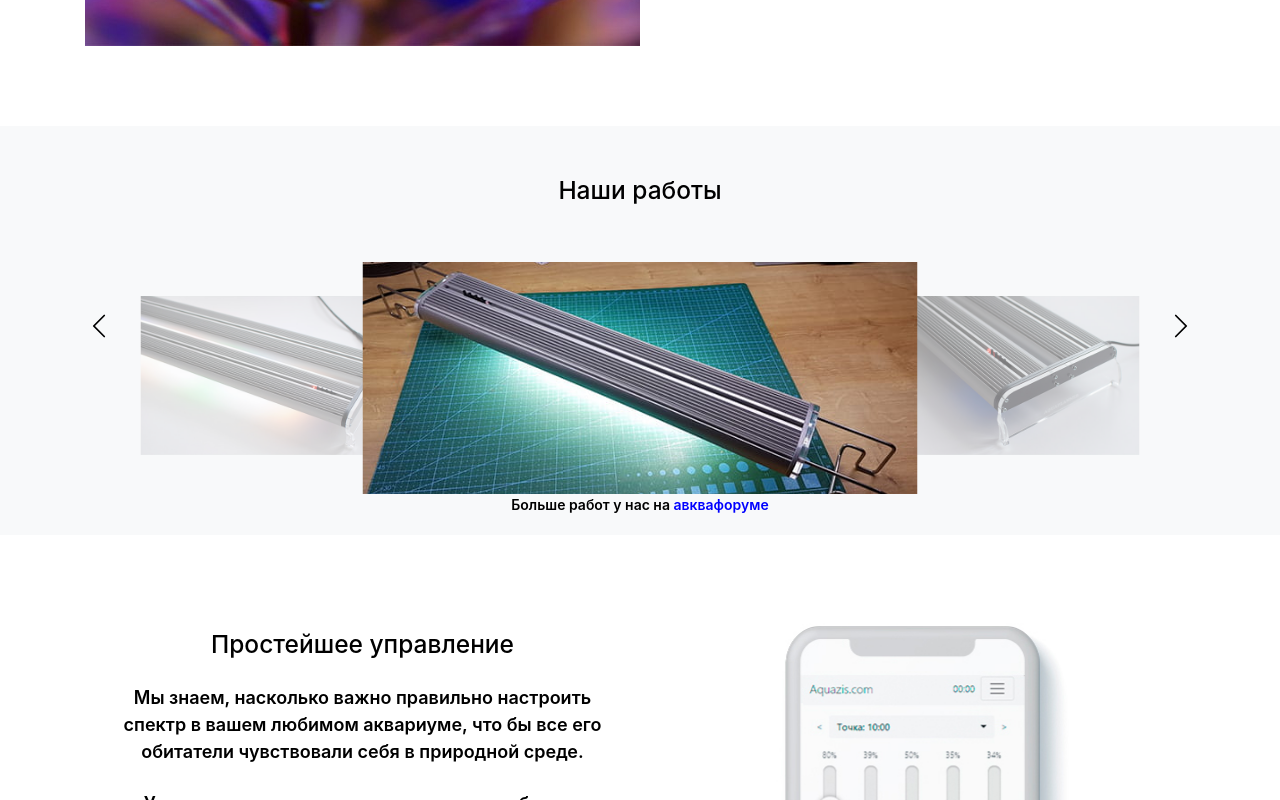
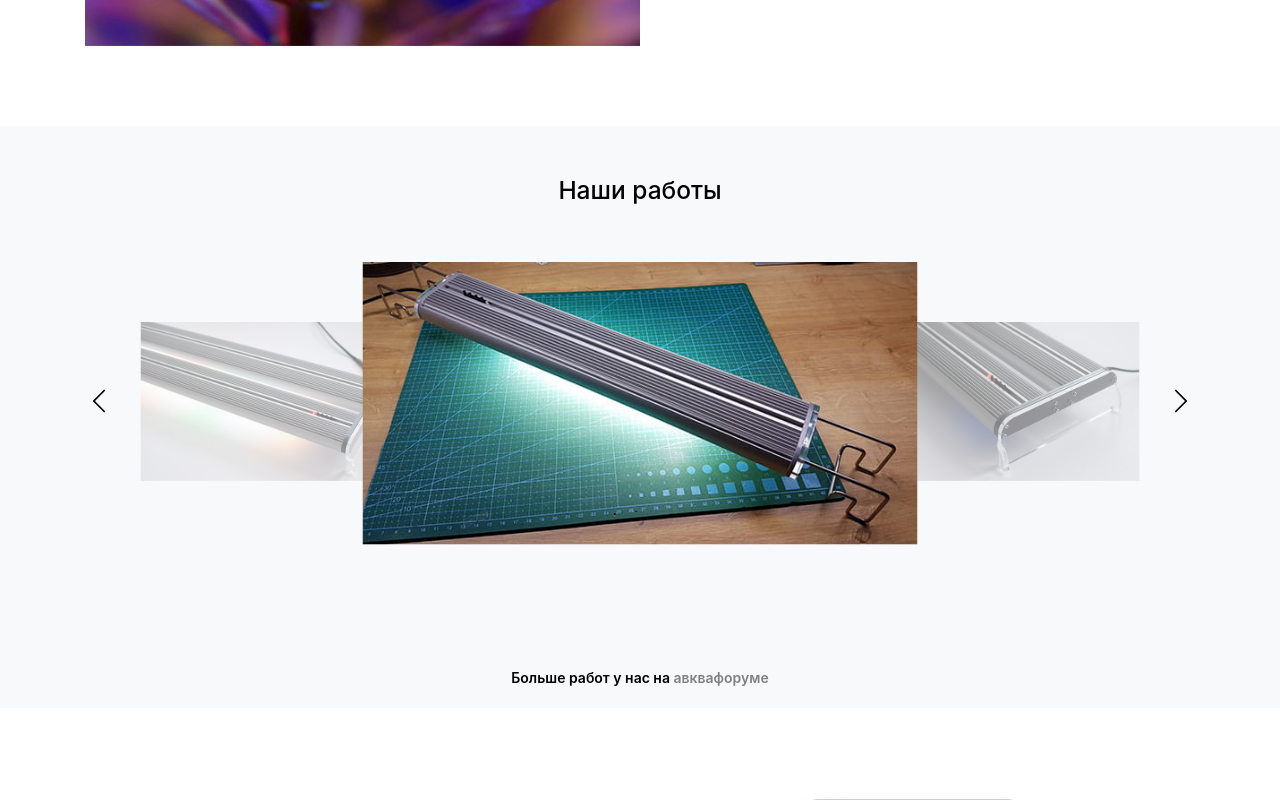
Before and after one commit to vddsh/Aquazisweb, a React (Create React App) app: page / in a window 1280 px wide. Shown: the part 1620-2420 px from the top of the page. Built offline with nearby package versions, Linux system fonts and the light colour scheme.

Commit message:
Constructor start

```diff
--- a/src/components/HeroPage/HeroPage.jsx
+++ b/src/components/HeroPage/HeroPage.jsx
@@ -210,7 +210,7 @@ function HeroPage() {
               Возпользуйся конструктором в который мы перенесли весь наш опыт и
               знания
             </p>
-            <Link to="/contructor" className="ref__button btn">
+            <Link to="/constructor" className="ref__button btn">
               Собрать светильник
             </Link>
           </div>
--- a/src/components/HeroPage/HeroPage.scss
+++ b/src/components/HeroPage/HeroPage.scss
@@ -147,10 +147,9 @@
   margin: 50px 0;
 }
 .slider__info a {
-  color: blue;
+  color: grey;
 }
 .slider__component {
-  max-height: 400px;
   overflow: hidden;
 }
 .slider__info {
--- a/src/components/Slider/Slider.scss
+++ b/src/components/Slider/Slider.scss
@@ -2,6 +2,7 @@
   transform: scale(0.7);
   transition: transform 300ms;
   opacity: 0.5;
+  height: 400px;
 }
 
 .slideWrapper {
@@ -11,7 +12,7 @@
 
 .prevArrow {
   position: absolute;
-  top: 20%;
+  top: 30%;
   left: 0px;
   cursor: pointer;
   font-size: 2rem;
@@ -19,7 +20,7 @@
 
 .nextArrow {
   position: absolute;
-  top: 20%;
+  top: 30%;
   right: 0px;
   z-index: 100;
   cursor: pointer;
@@ -32,6 +33,5 @@
   z-index: 1;
 }
 
-.slick-slider {
-  overflow: none;
+.slicl-list {
 }
--- a/src/index.css
+++ b/src/index.css
@@ -15,7 +15,8 @@ code {
   margin: 0;
   border: 0;
   overflow-x: hidden;
-  overflow: overlay;
+  overflow-y: overlay;
+  /* overflow: overlay; */
 }
 *,
 *:before,
```
Also changed, not shown: src/components/Calculation/Calculation.jsx (added, +8 -0 lines), src/components/Calculation/Calculation.scss (added).
